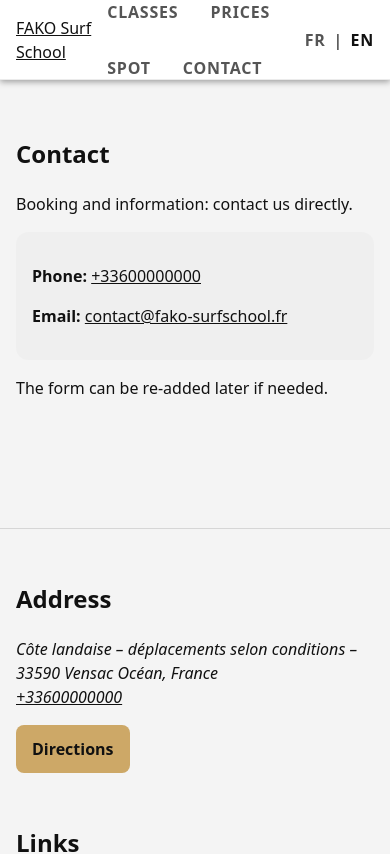
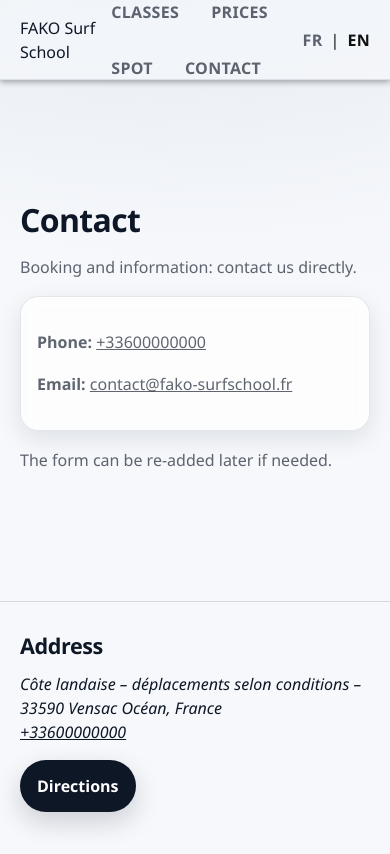
Before and after one commit to GeorginaBerrezel/fako-surfschool-next, a Next.js app: page /en/contact in a window 390 px wide. Shown: the top 854 px of the page. Built offline with nearby package versions, Linux system fonts and the light colour scheme; no server answers.

Commit message:
add new style ui

```diff
--- a/app/layout.tsx
+++ b/app/layout.tsx
@@ -1,4 +1,5 @@
 import '../styles/globals.css';
+import '../styles/ui.css';
 import '../styles/menus.css';
 import {cookies} from 'next/headers';
 
--- /dev/null
+++ b/styles/ui.css
@@ -0,0 +1,182 @@
+/* UI baseline: sobre clair, lisible, cartes, spacing cohérent */
+
+:root{
+  --bg: #F6F8FB;
+  --surface: rgba(255,255,255,0.72);
+  --surface-solid: #FFFFFF;
+  --border: rgba(20, 35, 60, 0.10);
+
+  --text: #0E1726;
+  --muted: rgba(14, 23, 38, 0.66);
+
+  --primary: #0E1726;
+  --primary-contrast: #FFFFFF;
+
+  --radius: 18px;
+  --radius-sm: 14px;
+
+  --shadow-sm: 0 8px 24px rgba(14, 23, 38, 0.10);
+  --shadow-md: 0 16px 48px rgba(14, 23, 38, 0.14);
+
+  --container: 1040px;
+}
+
+/* Fond + typo */
+html, body { height: 100%; }
+body{
+  background: radial-gradient(1200px 600px at 20% -10%, rgba(228,235,241,0.85), transparent 55%),
+              radial-gradient(900px 500px at 80% 0%, rgba(239,242,249,0.9), transparent 60%),
+              var(--bg);
+  color: var(--text);
+  text-rendering: geometricPrecision;
+  -webkit-font-smoothing: antialiased;
+  -moz-osx-font-smoothing: grayscale;
+}
+
+.container{
+  max-width: var(--container);
+  margin: 0 auto;
+  padding-left: 20px;
+  padding-right: 20px;
+}
+
+h1,h2,h3{
+  letter-spacing: -0.02em;
+}
+h1{ font-size: clamp(2rem, 4vw, 3rem); line-height: 1.05; margin: 0 0 .5rem; }
+h2{ font-size: clamp(1.35rem, 2vw, 1.9rem); line-height: 1.2; margin: 0 0 .75rem; }
+p{ color: var(--muted); line-height: 1.65; }
+ul{ color: var(--muted); }
+
+/* Header */
+.header{
+  position: sticky;
+  top: 0;
+  z-index: 30;
+  background: rgba(246,248,251,0.65);
+  backdrop-filter: blur(10px);
+  border-bottom: 1px solid var(--border);
+}
+.header a{ color: var(--text); text-decoration: none; }
+.site-nav-desktop a{
+  color: var(--muted);
+  font-weight: 600;
+  letter-spacing: .02em;
+}
+.site-nav-desktop a:hover{ color: var(--text); }
+
+/* Skip link (si déjà présent) */
+.skip-link{
+  position:absolute;
+  left:-999px;
+  top:auto;
+  width:1px;
+  height:1px;
+  overflow:hidden;
+}
+.skip-link:focus{
+  left:20px;
+  top:12px;
+  width:auto;
+  height:auto;
+  padding:.6rem .9rem;
+  background: var(--surface-solid);
+  border: 1px solid var(--border);
+  border-radius: 999px;
+  box-shadow: var(--shadow-sm);
+}
+
+/* Cartes */
+.card{
+  background: var(--surface);
+  border: 1px solid var(--border);
+  border-radius: var(--radius);
+  box-shadow: var(--shadow-sm);
+  backdrop-filter: blur(8px);
+}
+
+/* Boutons */
+.btn{
+  display: inline-flex;
+  align-items: center;
+  justify-content: center;
+  gap: .5rem;
+  padding: .75rem 1rem;
+  border-radius: 999px;
+  border: 1px solid rgba(14,23,38,0.15);
+  background: var(--primary);
+  color: var(--primary-contrast);
+  font-weight: 650;
+  text-decoration: none;
+  box-shadow: 0 10px 26px rgba(14,23,38,0.18);
+  transition: transform .15s ease, box-shadow .15s ease, opacity .15s ease;
+}
+.btn:hover{
+  transform: translateY(-1px);
+  box-shadow: 0 14px 34px rgba(14,23,38,0.22);
+}
+.btn:active{ transform: translateY(0); opacity: .92; }
+
+/* Sections: spacing cohérent */
+section.container{
+  padding-top: 1.75rem !important;
+  padding-bottom: 0.25rem;
+}
+section.container:last-of-type{
+  padding-bottom: 2.25rem;
+}
+
+/* Pricing: mise en page “plan cards” + lignes alignées */
+.pricing-card{
+  padding: 1rem;
+}
+.pricing-list{
+  list-style: none;
+  padding: 0;
+  margin: 0;
+  display: grid;
+  gap: .6rem;
+}
+.pricing-item{
+  display: grid;
+  grid-template-columns: 1fr auto;
+  gap: 1rem;
+  align-items: baseline;
+  padding: .6rem .75rem;
+  border-radius: var(--radius-sm);
+  background: rgba(255,255,255,0.55);
+  border: 1px solid rgba(14,23,38,0.08);
+}
+.pricing-item strong{
+  color: var(--text);
+  font-variant-numeric: tabular-nums;
+}
+.pricing-item span{
+  color: rgba(14,23,38,0.78);
+}
+
+/* Grille de “packs” optionnelle si tu veux regrouper plus tard */
+.pricing-grid{
+  display: grid;
+  gap: 1rem;
+  grid-template-columns: repeat(12, 1fr);
+}
+.pricing-grid > .pricing-block{
+  grid-column: span 12;
+  padding: 1rem;
+}
+@media (min-width: 820px){
+  .pricing-grid > .pricing-block{
+    grid-column: span 4;
+  }
+}
+
+/* Iframe map */
+iframe{
+  border: 0;
+  border-radius: var(--radius);
+}
+
+/* Petites améliorations lisibilité */
+article.card h3{ margin-top: 0; }
+article.card p{ margin-bottom: 0; }
```
